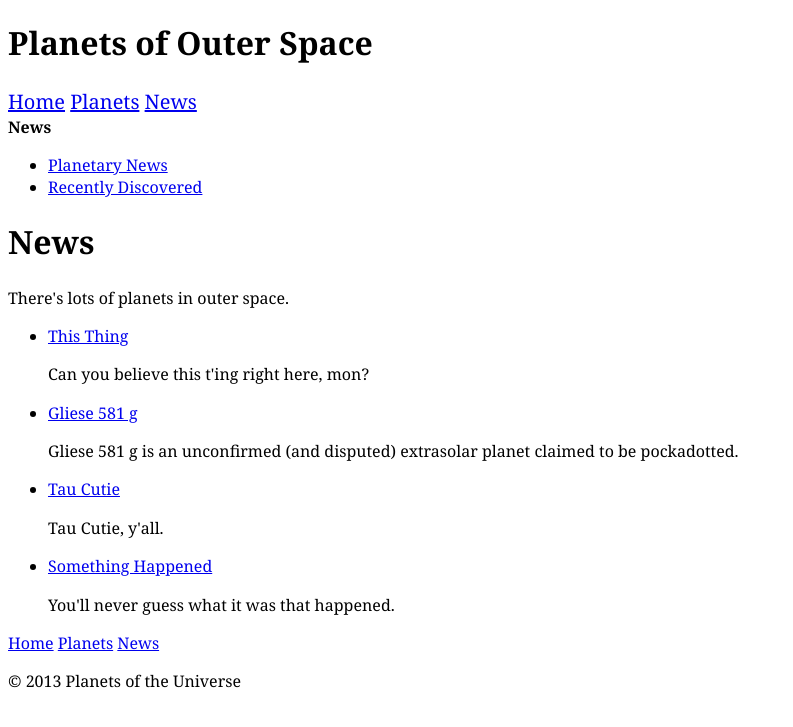
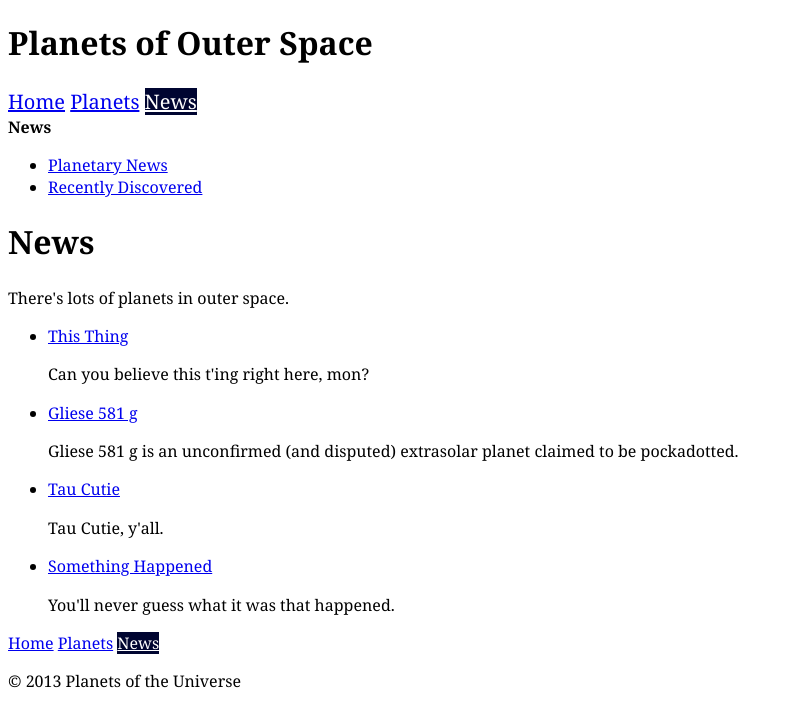
Before and after one commit to insubstudios/fuzzy-planet, a Jekyll site: the page built from recently-discovered.html, in a window 1280 px wide. Shown: the top 727 px of the page, without its empty margins (0-793 px from the left). Built offline with Jekyll 4.4.1, drawn with Linux system fonts in a browser that asks for light colours.

Commit message:
recently discovered now shows .current in main nav

```diff
--- a/_includes/nav.html
+++ b/_includes/nav.html
@@ -2,6 +2,6 @@
 		<ul class="nav {{include.navclass}}">
 			<li><a href="{{site.baseurl}}/index.html" class="{% if page.path == 'index.html' %}current{% endif %}">Home</a></li>
 			<li><a href="{{site.baseurl}}/planets.html" class="{% if page.path == 'planets.html' %}current{% endif %}">Planets</a></li>
-			<li><a href="{{site.baseurl}}/news.html" class="{% if page.path == 'news.html' %}current{% endif %}">News</a></li>
+			<li><a href="{{site.baseurl}}/news.html" class="{% if page.path contains 'news' or page.path contains 'recently' %}current{% endif %}">News</a></li>
 		</ul>
 	</nav>
```
